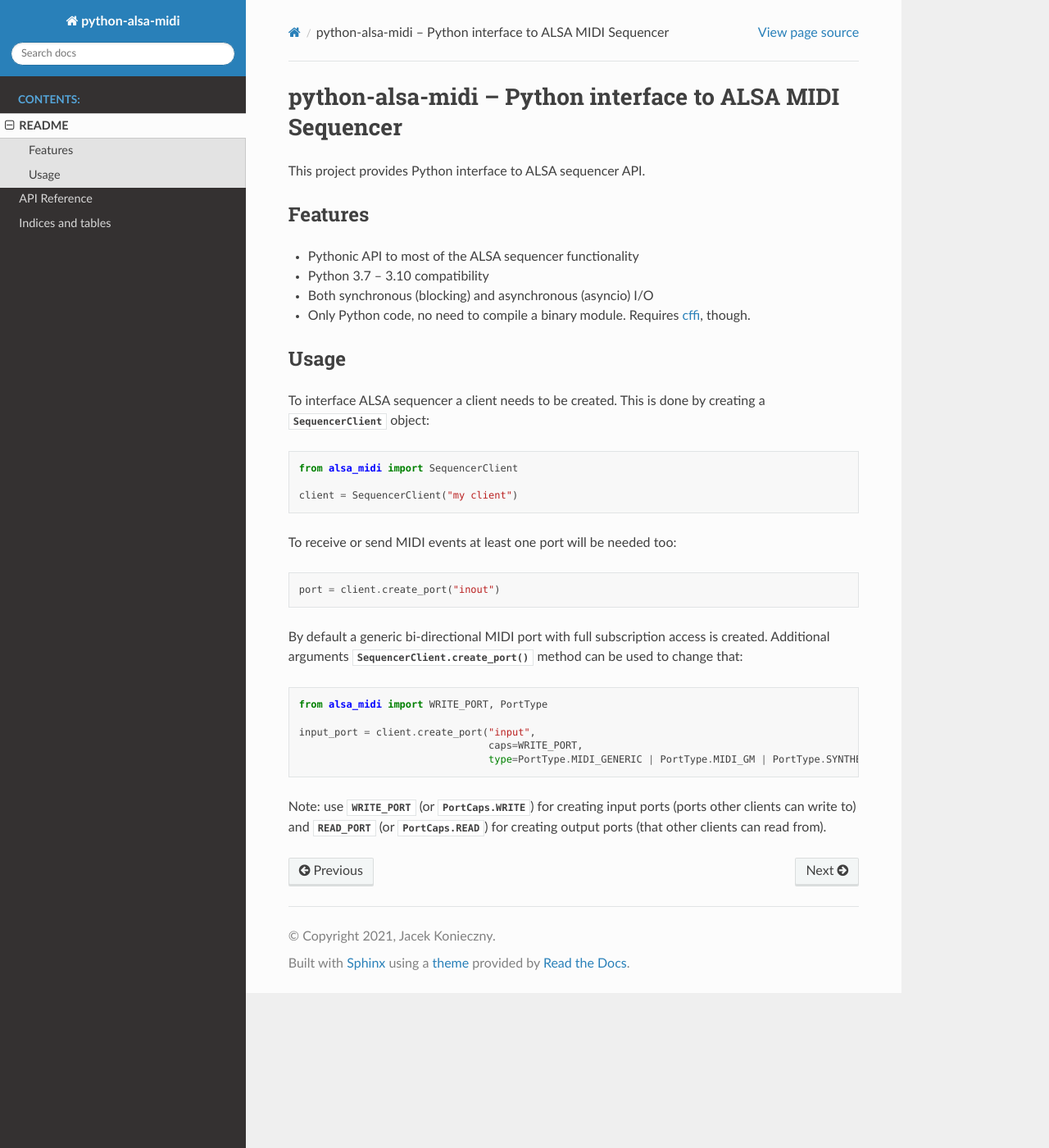
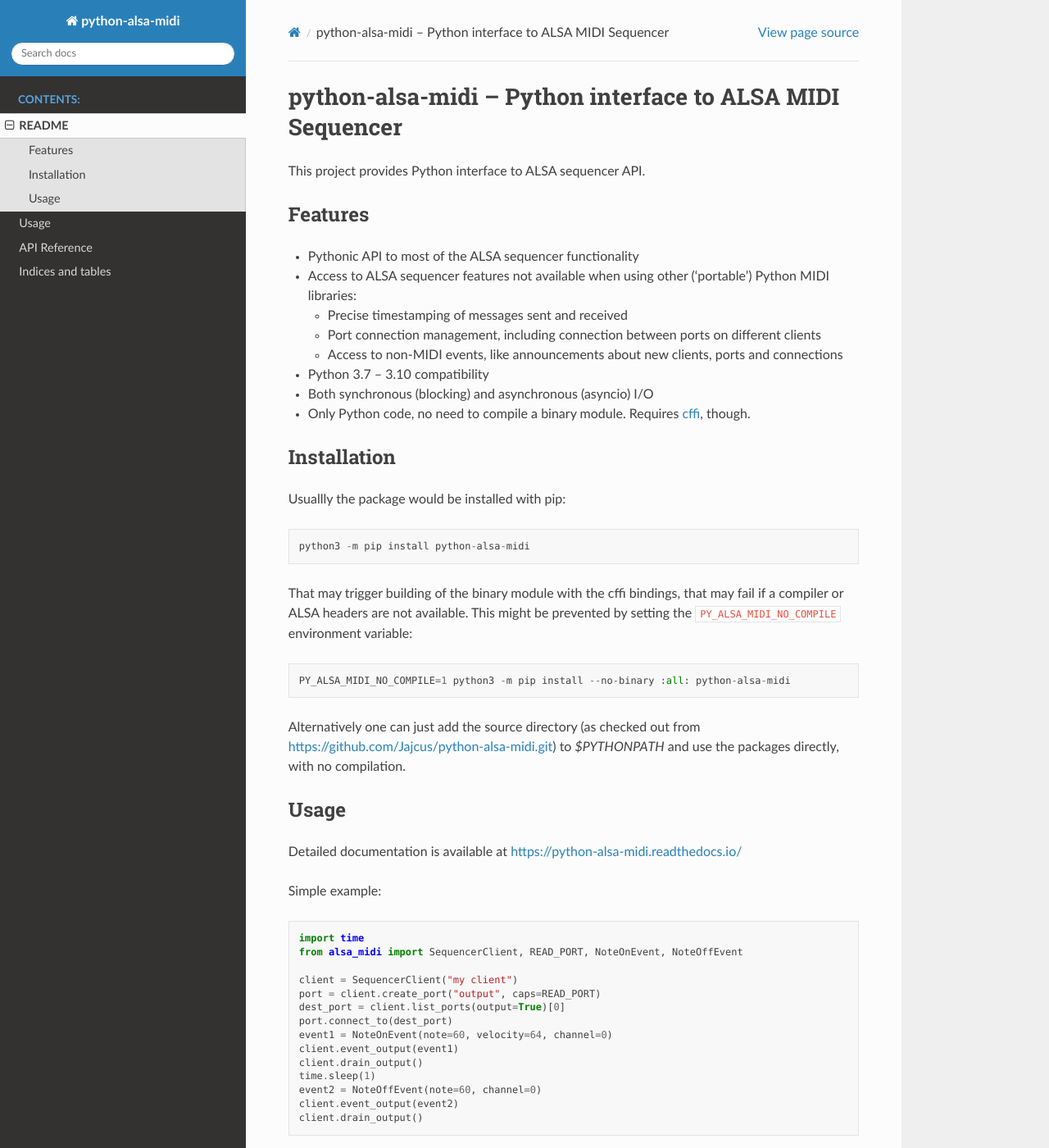
Before and after one commit to Jajcus/python-alsa-midi, a Sphinx documentation site: the page built from docs/overview.rst, in a window 1280 px wide and 1400 px high. Shown: the whole window at 82% size. Built offline with Sphinx 7.4.7 and the Read the Docs theme 2.0.0, drawn with Linux system fonts in a browser that asks for light colours.

Commit message:
README.rst as long_description for PyPI
Sphinx markup removed from README as it can't be processed by PyPI or
GitHub.

```diff
--- a/README.rst
+++ b/README.rst
@@ -7,39 +7,60 @@
 --------
 
 * Pythonic API to most of the ALSA sequencer functionality
+
+* Access to ALSA sequencer features not available when using other ('portable')
+  Python MIDI libraries:
+
+  * Precise timestamping of messages sent and received
+  * Port connection management, including connection between ports on different
+    clients
+  * Access to non-MIDI events, like announcements about new clients, ports and
+    connections
+
 * Python 3.7 – 3.10 compatibility
+
 * Both synchronous (blocking) and asynchronous (asyncio) I/O
+
 * Only Python code, no need to compile a binary module. Requires `cffi`_, though.
+
+Installation
+------------
+
+Usuallly the package would be installed with pip::
+
+  python3 -m pip install python-alsa-midi
+
+That may trigger building of the binary module with the cffi bindings, that may
+fail if a compiler or ALSA headers are not available. This might be prevented
+by setting the ``PY_ALSA_MIDI_NO_COMPILE`` environment variable::
+
+  PY_ALSA_MIDI_NO_COMPILE=1 python3 -m pip install --no-binary :all: python-alsa-midi
+
+Alternatively one can just add the source directory (as checked out from
+https://github.com/Jajcus/python-alsa-midi.git) to `$PYTHONPATH` and use the
+packages directly, with no compilation.
 
 Usage
 -----
 
-.. currentmodule:: alsa_midi
+Detailed documentation is available at https://python-alsa-midi.readthedocs.io/
 
-To interface ALSA sequencer a client needs to be created. This is done by
-creating a :class:`SequencerClient` object::
+Simple example::
 
-  from alsa_midi import SequencerClient
+  import time
+  from alsa_midi import SequencerClient, READ_PORT, NoteOnEvent, NoteOffEvent
 
   client = SequencerClient("my client")
+  port = client.create_port("output", caps=READ_PORT)
+  dest_port = client.list_ports(output=True)[0]
+  port.connect_to(dest_port)
+  event1 = NoteOnEvent(note=60, velocity=64, channel=0)
+  client.event_output(event1)
+  client.drain_output()
+  time.sleep(1)
+  event2 = NoteOffEvent(note=60, channel=0)
+  client.event_output(event2)
+  client.drain_output()
 
-To receive or send MIDI events at least one port will be needed too::
-
-  port = client.create_port("inout")
-
-By default a generic bi-directional MIDI port with full subscription access is
-created.  Additional arguments :meth:`SequencerClient.create_port()`
-method can be used to change that::
-
-  from alsa_midi import WRITE_PORT, PortType
-
-  input_port = client.create_port("input",
-                                  caps=WRITE_PORT,
-                                  type=PortType.MIDI_GENERIC | PortType.MIDI_GM | PortType.SYNTHESIZER)
-
-Note: use :data:`WRITE_PORT` (or :attr:`PortCaps.WRITE`) for creating input
-ports (ports other clients can write to) and :data:`READ_PORT` (or
-:attr:`PortCaps.READ`) for creating output ports (that other clients can read
-from).
 
 .. _cffi: http://cffi.readthedocs.org/
--- a/docs/index.rst
+++ b/docs/index.rst
@@ -11,6 +11,7 @@
    :caption: Contents:
 
    README <overview>
+   usage
    api
 
 
--- a/setup.cfg
+++ b/setup.cfg
@@ -15,6 +15,8 @@
     Intended Audience :: Developers
     Operating System :: POSIX :: Linux
     Topic :: Multimedia :: Sound/Audio :: MIDI
+long_description = file: README.rst
+long_description_content_type = text/x-rst
 
 [options]
 packages =
```
Also changed, not shown: docs/usage.rst (added, +30 -0 lines).
